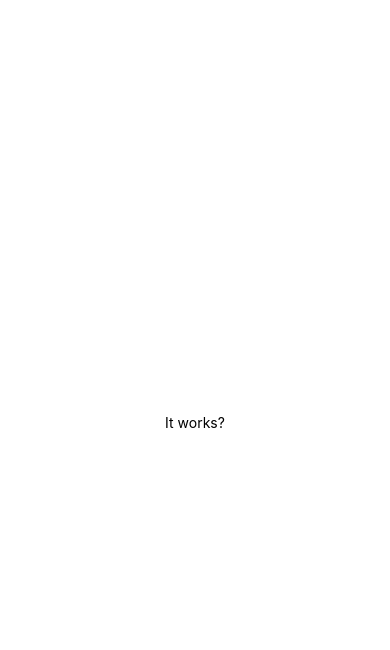
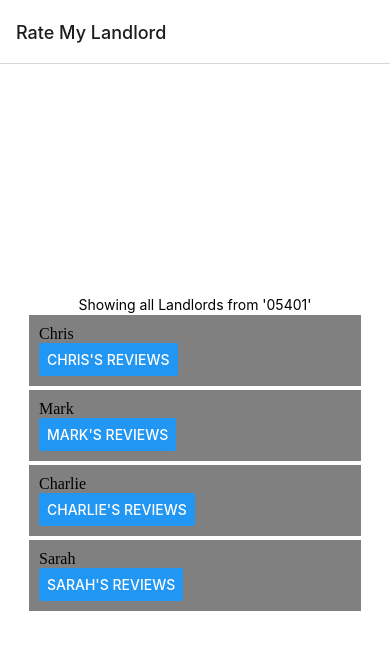
Before and after one commit to Rate-My-Landlord/Rate-My-Landlord, a React Native app in the folder Frontend-ReactNative/: screen / in a window 390 px wide. Shown: the top 650 px of the page. Built offline with nearby package versions, Linux system fonts and the light colour scheme.

Commit message:
Start to the Home Page - Added Scaleable widget for landlords that can be pulled from the database. ---> Still a WIP.

```diff
--- a/Frontend-ReactNative/App.tsx
+++ b/Frontend-ReactNative/App.tsx
@@ -1,18 +1,90 @@
+/*
+  Author: Hayden Stegman
+*/
+
 import { StatusBar } from 'expo-status-bar';
 import React from 'react';
-import { StyleSheet, Text, View } from 'react-native';
+import { StyleSheet, Button, Text, View } from 'react-native';
 import { NavigationContainer } from '@react-navigation/native';
+import { createNativeStackNavigator } from '@react-navigation/native-stack';
 
+const Stack = createNativeStackNavigator();
+
+//
 export default function App() {
   return (
     <NavigationContainer>
-      <View style={styles.container}>
-        <Text>It works?</Text>
-        <StatusBar style="auto" />
-      </View>
+      <Stack.Navigator initialRouteName="Home">
+        <Stack.Screen
+          name="Home"
+          component={HomeScreen}
+          options={{ title: 'Rate My Landlord' }}
+        />
+        <Stack.Screen
+          name="LandlordPage"
+          component={LandlordPageScreen}
+        />
+      </Stack.Navigator>
     </NavigationContainer>
   );
 }
+
+/*
+  Home Screen
+*/
+const HomeScreen = ({ navigation }) => {
+  return (
+    <View style={styles.container}>
+
+      {/* Page Heading */}
+      <Text>Showing all Landlords from '05401'</Text>
+      <StatusBar style="auto" />
+
+      {/* List of Landlords */}
+      <LandlordWidget name='Chris'/>
+      <LandlordWidget name='Mark'/>
+      <LandlordWidget name='Charlie'/>
+      <LandlordWidget name='Sarah'/>
+    </View>
+  );
+};
+
+/*
+  Landlord Screen
+*/
+const LandlordPageScreen = ({ navigation }) => {
+  return (
+    <View style={styles.container}>
+      <Text>Landlord 1 Page</Text>
+      <StatusBar style="auto" />
+
+      <Button
+        title="Home"
+        onPress={() =>
+          navigation.navigate('Home')
+        }
+      />
+    </View>
+  );
+};
+
+{/*
+  Widget added to list for each landlord present in area.
+  Features:
+    - Name
+    - 1-5 Star Rating
+    - Button to go to landlord page
+*/}
+const LandlordWidget = ( props ) => {
+  return (
+    <view style={{ backgroundColor: 'grey', padding: 10, margin: 2, width: '80%'}}>
+      <text>{props.name}</text>
+      <Button
+        title={props.name + "'s Reviews"}
+      />
+    </view>
+  );
+};
 
 const styles = StyleSheet.create({
   container: {
```
Also changed, not shown: 1 other file (tests, documents, lock files or other folders).
